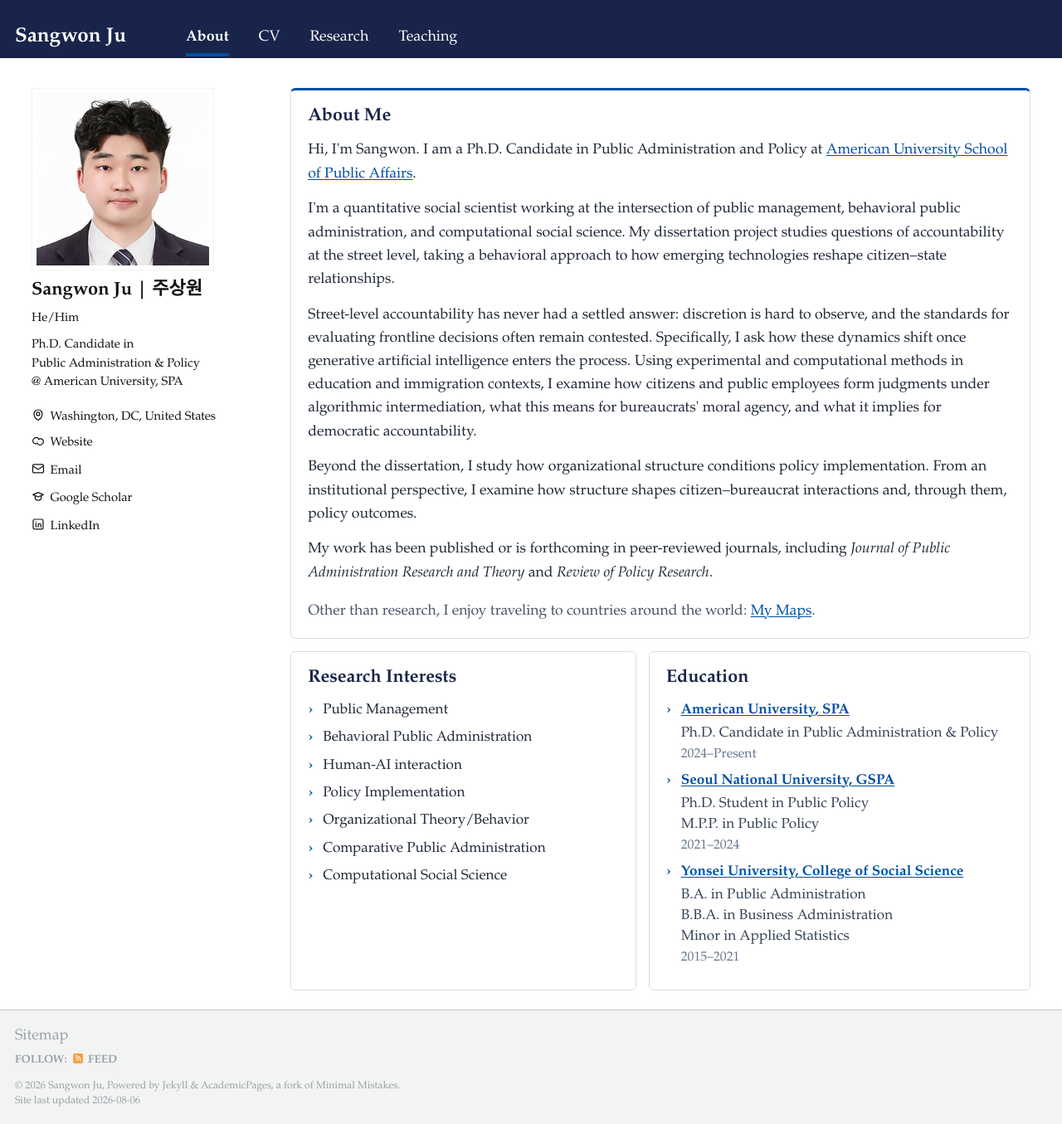
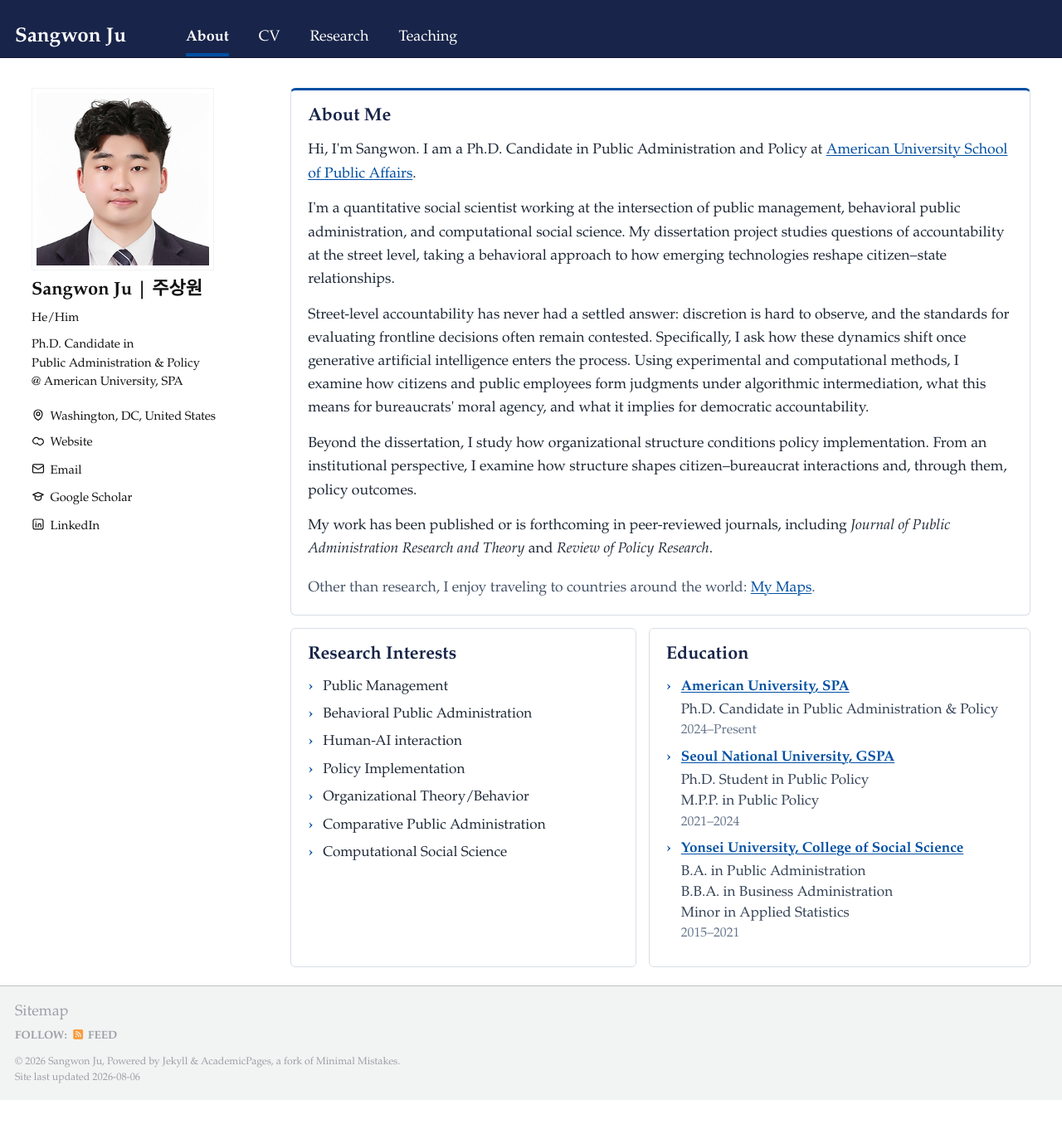
Before and after one commit to SangwonJu/sangwonju.github.io, a Jekyll site: the page built from _pages/about.md, in a window 1280 px wide and 1355 px high. Shown: the whole window at 83% size. Built offline with Jekyll 4.4.1, drawn with Linux system fonts in a browser that asks for light colours.

Commit message:
Refine dissertation description

```diff
--- a/_pages/about.md
+++ b/_pages/about.md
@@ -15,7 +15,7 @@ redirect_from:
     <h2>About Me</h2>
     <p>Hi, I'm Sangwon. I am a Ph.D. Candidate in Public Administration and Policy at <a href="https://www.american.edu/spa/dpap/index.cfm">American University School of Public Affairs</a>.</p>
     <p>I'm a quantitative social scientist working at the intersection of public management, behavioral public administration, and computational social science. My dissertation project studies questions of accountability at the street level, taking a behavioral approach to how emerging technologies reshape citizen–state relationships.</p>
-    <p>Street-level accountability has never had a settled answer: discretion is hard to observe, and the standards for evaluating frontline decisions often remain contested. Specifically, I ask how these dynamics shift once generative artificial intelligence enters the process. Using experimental and computational methods in education and immigration contexts, I examine how citizens and public employees form judgments under algorithmic intermediation, what this means for bureaucrats' moral agency, and what it implies for democratic accountability.</p>
+    <p>Street-level accountability has never had a settled answer: discretion is hard to observe, and the standards for evaluating frontline decisions often remain contested. Specifically, I ask how these dynamics shift once generative artificial intelligence enters the process. Using experimental and computational methods, I examine how citizens and public employees form judgments under algorithmic intermediation, what this means for bureaucrats' moral agency, and what it implies for democratic accountability.</p>
     <p>Beyond the dissertation, I study how organizational structure conditions policy implementation. From an institutional perspective, I examine how structure shapes citizen–bureaucrat interactions and, through them, policy outcomes.</p>
     <p>My work has been published or is forthcoming in peer-reviewed journals, including <em>Journal of Public Administration Research and Theory</em> and <em>Review of Policy Research</em>.</p>
     <p class="home-card__note">Other than research, I enjoy traveling to countries around the world: <a href="https://www.google.com/maps/d/u/0/edit?mid=1EL3lmIvsf7OJClETAXOsiJUonQRItdQ&ll=37.76217890117158%2C126.87913882121927&z=5">My Maps</a>.</p>
```
